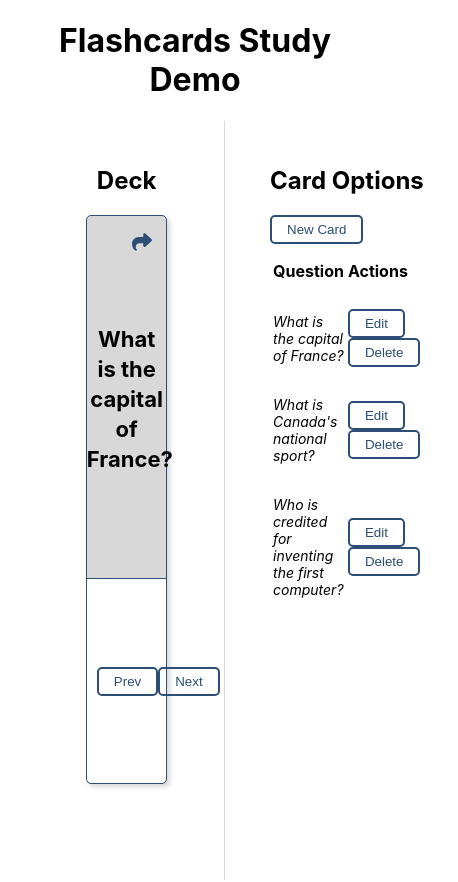
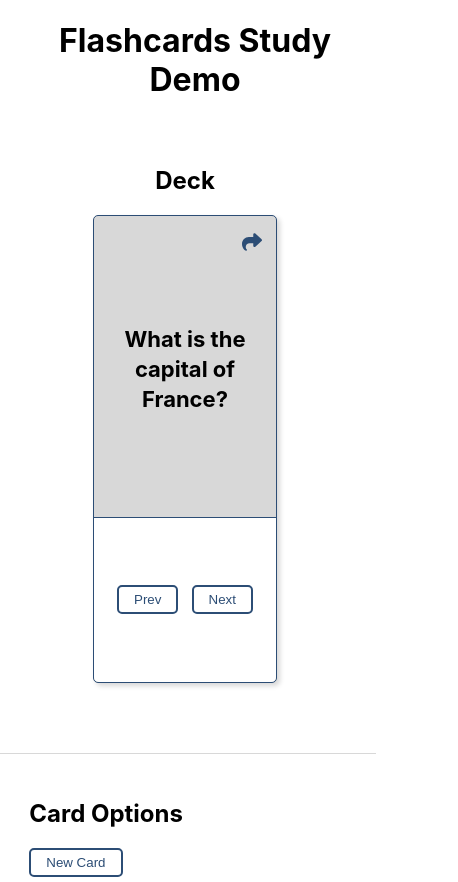
Before and after one commit to SofPan/flashcards, a React (Create React App) app: page / in a window 390 px wide. Shown: the top 882 px of the page, 458 px wide, since content can reach past the window. Built offline with nearby package versions, Linux system fonts and the light colour scheme.

Commit message:
Some mobile styles

```diff
--- a/src/index.css
+++ b/src/index.css
@@ -65,3 +65,23 @@ button:hover{
   color: #fff;
   cursor: pointer;
 }
+
+@media only screen and (max-width: 800px){
+  .main-container{
+    flex-direction: column;
+    height: 150vh;
+    max-height: unset;
+    align-items: center;
+    justify-content: flex-start;
+  }
+
+  .cards-container{
+    border-right: 0;
+    border-bottom: 1px solid #d8d8d8;
+  }
+
+  .inner{
+    height: 50%;
+    width: 100%
+  }
+}
```
